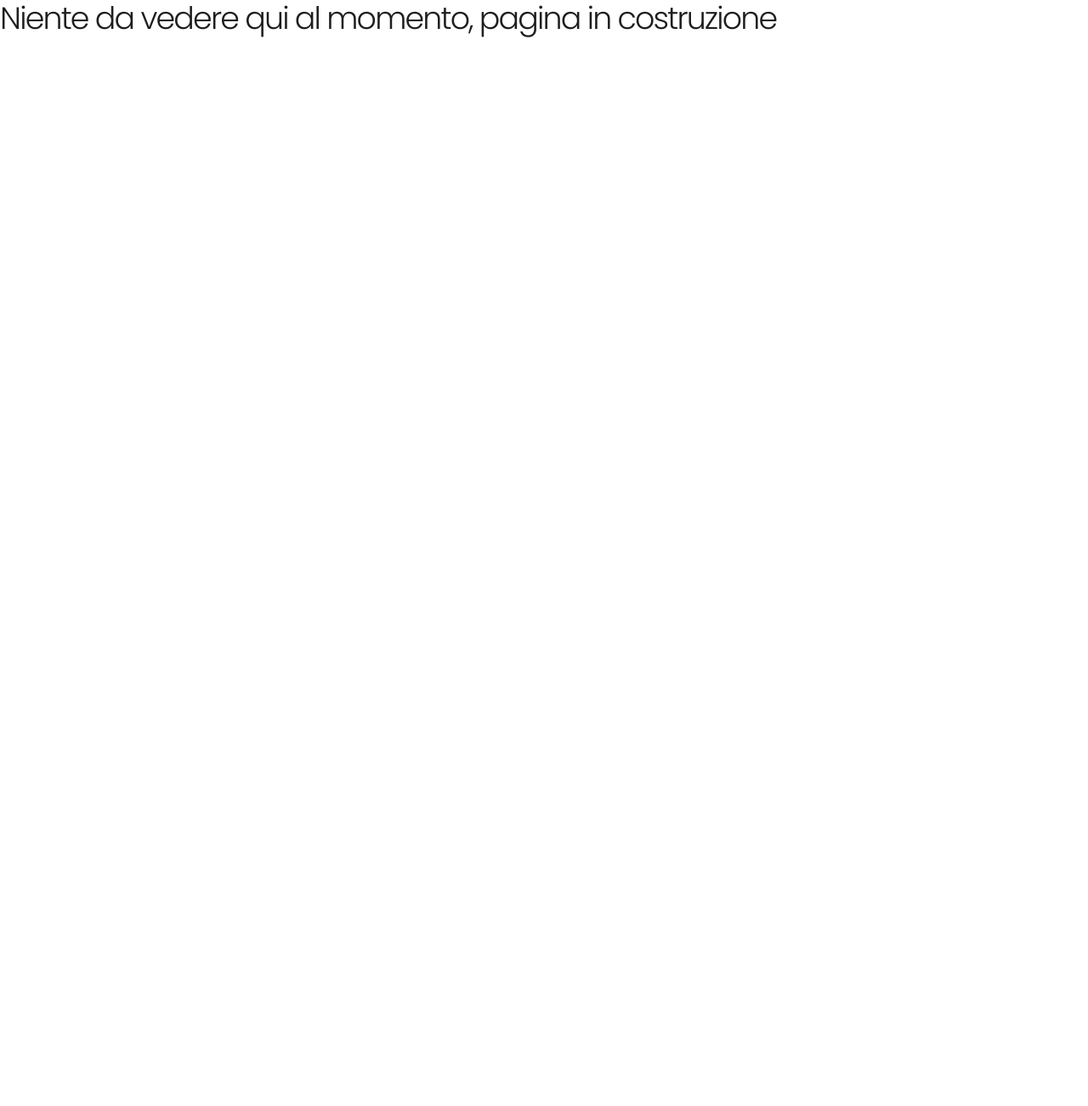
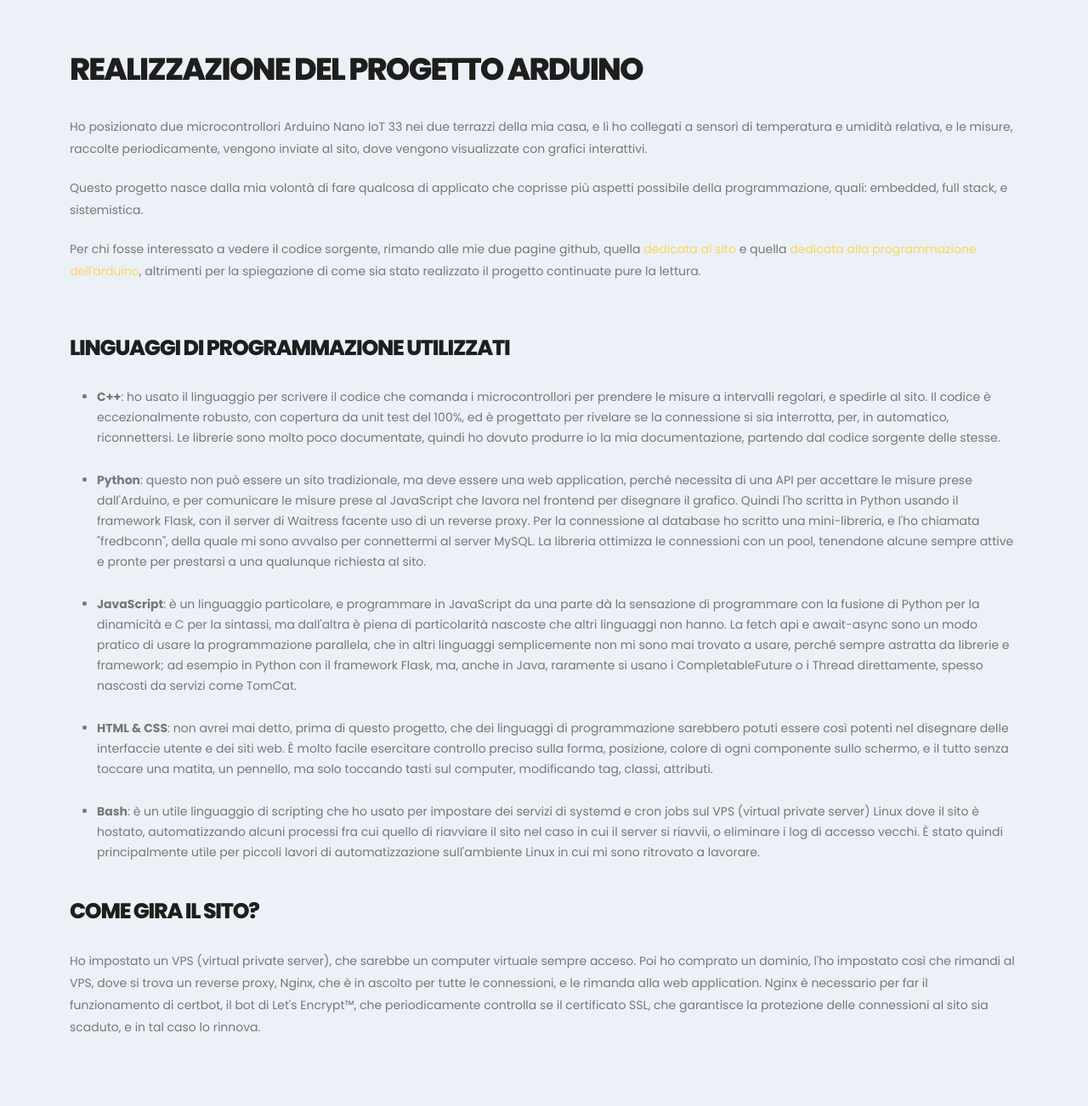
Before and after one commit to fredneedsausername/personalsite, a Flask app: page /storia-progetto-arduino in a window 1280 px wide. Shown: the whole page at 85% size. Before the commit the page ends 44 px from the top, so only its background shows below. Run offline with Flask 3, Linux system fonts and the light colour scheme; parts of the project's set-up code (start-up, migrations or seed data) failed here and were passed over; some libraries are stand-ins or nearby versions.

Commit message:
Prima bozza della pagina di info di come sia stato realizzato il progetto

```diff
--- a/templates/storia-progetto-arduino.html
+++ b/templates/storia-progetto-arduino.html
@@ -2,6 +2,34 @@
 
 {% block body %}
 <div role="main" class="main">
-    <h1>Niente da vedere qui al momento, pagina in costruzione</h1>
+    <section id="" class="section section-secondary section-no-border m-0">
+        <div class="container">
+            <div class="row">
+                <div class="col">
+                    <h1 class="text-color-dark text-uppercase font-weight-extra-bold">Realizzazione del progetto Arduino</h1>
+                    <p>Ho posizionato due microcontrollori Arduino Nano IoT 33 nei due terrazzi della mia casa, e li ho collegati a sensori di temperatura e umidità relativa, e le misure, raccolte periodicamente, vengono inviate al sito, dove vengono visualizzate con grafici interattivi.</p>
+                    <p>Questo progetto nasce dalla mia volontà di fare qualcosa di applicato che coprisse più aspetti possibile della programmazione, quali: embedded, full stack, e sistemistica.</p>
+                    <p>Per chi fosse interessato a vedere il codice sorgente, rimando alle mie due pagine github, quella <a href="https://github.com/fredneedsausername/personalsite">dedicata al sito</a> e quella <a href="https://github.com/fredneedsausername/arduinosensor">dedicata alla programmazione dell'arduino</a>, altrimenti per la spiegazione di come sia stato realizzato il progetto continuate pure la lettura.</p>
+                    <br>
+                    <p><h3 class="text-color-dark text-uppercase font-weight-extra-bold">Linguaggi di programmazione utilizzati</h3>
+                        <ul>
+                            <li><strong>C++</strong>: ho usato il linguaggio per scrivere il codice che comanda i microcontrollori per prendere le misure a intervalli regolari, e spedirle al sito. Il codice è eccezionalmente robusto, con copertura da unit test del 100%, ed è progettato per rivelare se la connessione si sia interrotta, per, in automatico, riconnettersi. Le librerie sono molto poco documentate, quindi ho dovuto produrre io la mia documentazione, partendo dal codice sorgente delle stesse.</li>
+                            <br>
+                            <li><strong>Python</strong>: questo non può essere un sito tradizionale, ma deve essere una web application, perché necessita di una API per accettare le misure prese dall'Arduino, e per comunicare le misure prese al JavaScript che lavora nel frontend per disegnare il grafico. Quindi l'ho scritta in Python usando il framework Flask, con il server di Waitress facente uso di un reverse proxy. Per la connessione al database ho scritto una mini-libreria, e l'ho chiamata "fredbconn", della quale mi sono avvalso per connettermi al server MySQL. La libreria ottimizza le connessioni con un pool, tenendone alcune sempre attive e pronte per prestarsi a una qualunque richiesta al sito.</li>
+                            <br>
+                            <li><strong>JavaScript</strong>: è un linguaggio particolare, e programmare in JavaScript da una parte dà la sensazione di programmare con la fusione di Python per la dinamicità e C per la sintassi, ma dall'altra è piena di particolarità nascoste che altri linguaggi non hanno. La fetch api e await-async sono un modo pratico di usare la programmazione parallela, che in altri linguaggi semplicemente non mi sono mai trovato a usare, perché sempre astratta da librerie e framework; ad esempio in Python con il framework Flask, ma, anche in Java, raramente si usano i CompletableFuture o i Thread direttamente, spesso nascosti da servizi come TomCat.</li>
+                            <br>
+                            <li><strong>HTML & CSS</strong>: non avrei mai detto, prima di questo progetto, che dei linguaggi di programmazione sarebbero potuti essere così potenti nel disegnare delle interfaccie utente e dei siti web. È molto facile esercitare controllo preciso sulla forma, posizione, colore di ogni componente sullo schermo, e il tutto senza toccare una matita, un pennello, ma solo toccando tasti sul computer, modificando tag, classi, attributi.</li>
+                            <br>
+                            <li><strong>Bash</strong>: è un utile linguaggio di scripting che ho usato per impostare dei servizi di systemd e cron jobs sul VPS (virtual private server) Linux dove il sito è hostato, automatizzando alcuni processi fra cui quello di riavviare il sito nel caso in cui il server si riavvii, o eliminare i log di accesso vecchi. È stato quindi principalmente utile per piccoli lavori di automatizzazione sull'ambiente Linux in cui mi sono ritrovato a lavorare.</li>
+                            <br>
+                        </ul>
+                    </p>
+                    <h3 class="text-color-dark text-uppercase font-weight-extra-bold">Come gira il sito?</h3>
+                    <p>Ho impostato un VPS (virtual private server), che sarebbe un computer virtuale sempre acceso. Poi ho comprato un dominio, l'ho impostato così che rimandi al VPS, dove si trova un reverse proxy, Nginx, che è in ascolto per tutte le connessioni, e le rimanda alla web application. Nginx è necessario per far il funzionamento di certbot, il bot di Let's Encrypt™, che periodicamente controlla se il certificato SSL, che garantisce la protezione delle connessioni al sito sia scaduto, e in tal caso lo rinnova.</p>
+                </div>
+            </div>
+        </div>
+    </section>
 </div>
 {% endblock %}
```
